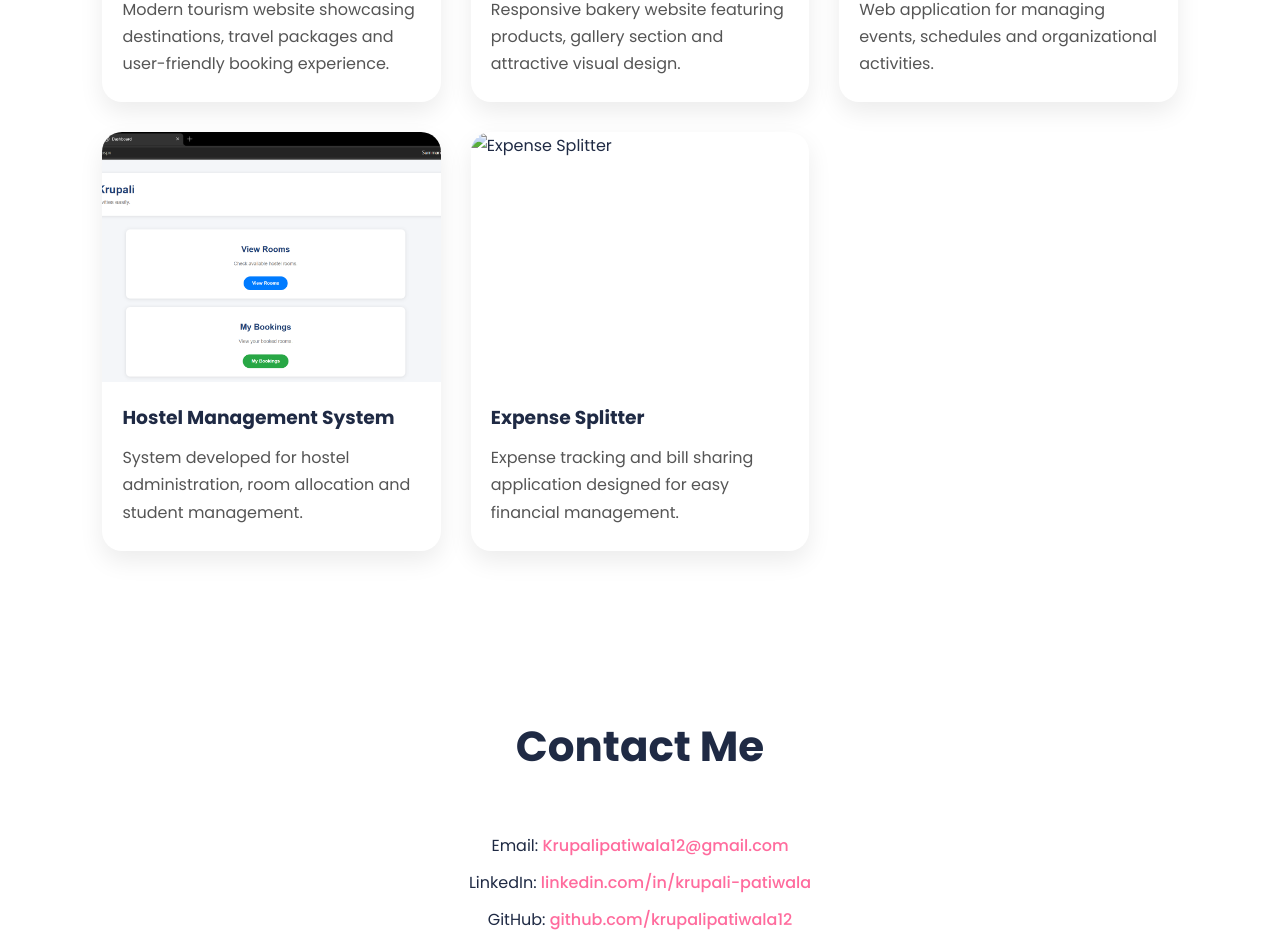
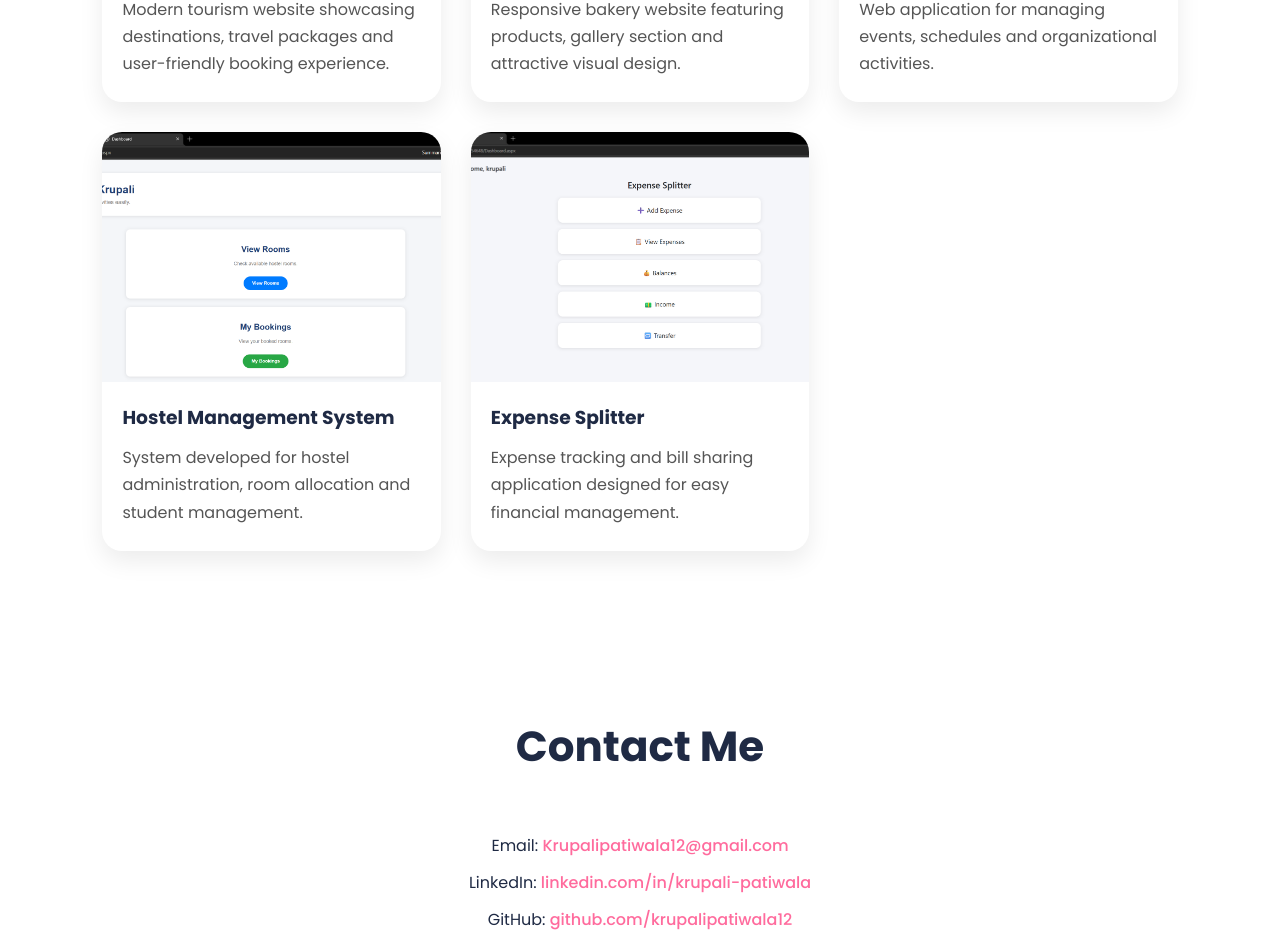
Before and after one commit to krupalipatiwala12/ShadowFox, a plain HTML site: page index.html in a window 1280 px wide. Shown: the part 3998-4930 px from the top of the page. Drawn offline with Linux system fonts and the light colour scheme.

Commit message:
Fix broken Expense Splitter image path

```diff
--- a/index.html
+++ b/index.html
@@ -301,7 +301,7 @@
 
             <div class="project-card">
 
-                <img src="images/expense-splitter.png" alt="Expense Splitter">
+                <img src="images/expense.png" alt="Expense Splitter">
 
                 <h3>Expense Splitter</h3>
 
```
